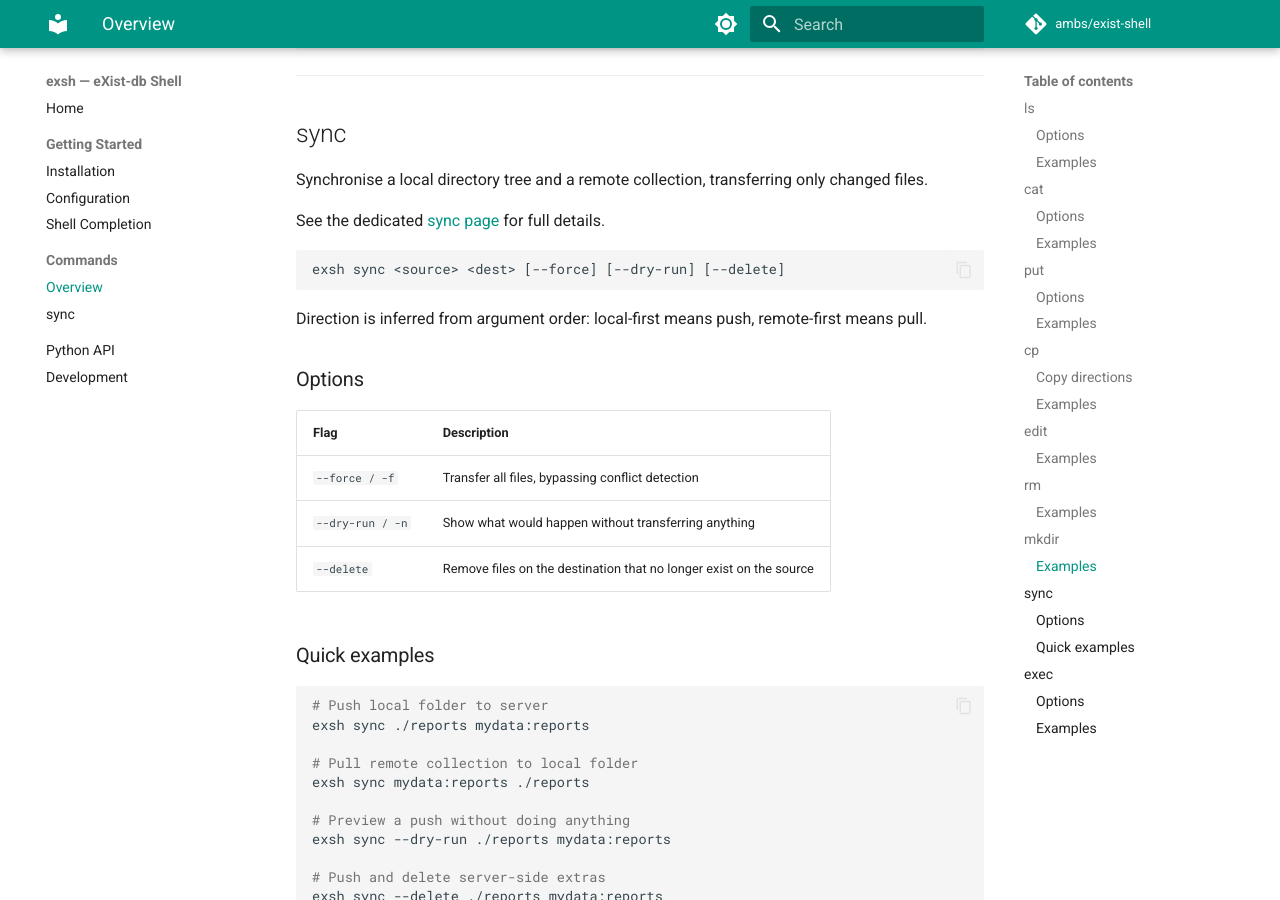
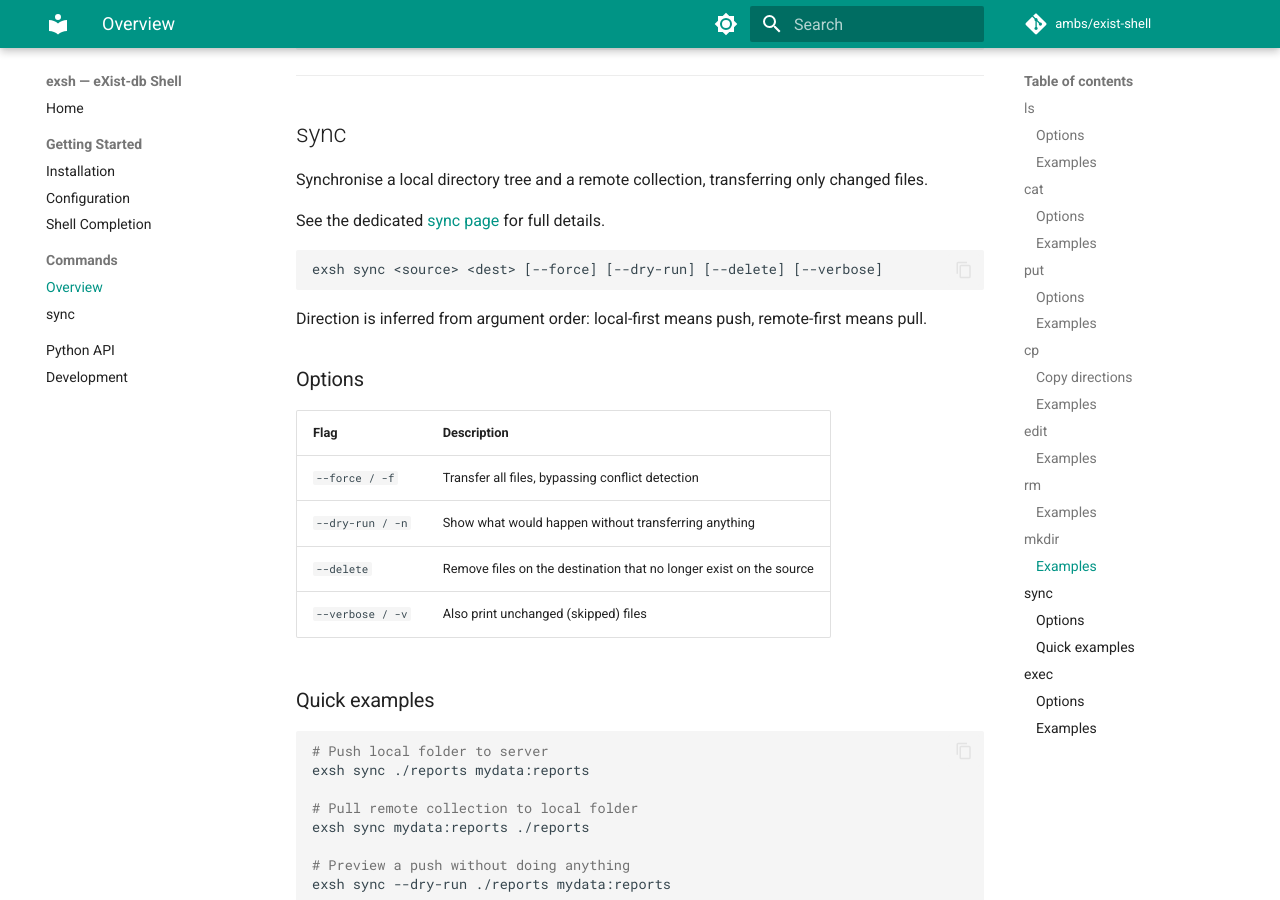
Before and after one commit to ambs/exist-shell, an MkDocs documentation site: the page built from docs/commands.md, in a window 1280 px wide and 900 px high, scrolled down 5035 px. Built offline with MkDocs 1.6.1 and Material for MkDocs 9.7.7, drawn with Linux system fonts in a browser that asks for light colours; comment, search, counter and statistics services are not loaded.

Commit message:
Update documentation to reflect current project state
- Expand CLAUDE.md architecture section with all modules and commands/ package
- Document --verbose/-v flag for sync in README, docs/commands.md, and docs/sync.md
- Clarify that unchanged files are only shown with --verbose in the output table

Co-Authored-By: Claude Sonnet 4.6 <noreply@anthropic.com>

````diff
--- a/docs/commands.md
+++ b/docs/commands.md
@@ -225,7 +225,7 @@ Synchronise a local directory tree and a remote collection, transferring only ch
 See the dedicated [sync page](sync.md) for full details.
 
 ```
-exsh sync <source> <dest> [--force] [--dry-run] [--delete]
+exsh sync <source> <dest> [--force] [--dry-run] [--delete] [--verbose]
 ```
 
 Direction is inferred from argument order: local-first means push, remote-first means pull.
@@ -237,6 +237,7 @@ Direction is inferred from argument order: local-first means push, remote-first
 | `--force / -f` | Transfer all files, bypassing conflict detection |
 | `--dry-run / -n` | Show what would happen without transferring anything |
 | `--delete` | Remove files on the destination that no longer exist on the source |
+| `--verbose / -v` | Also print unchanged (skipped) files |
 
 ### Quick examples
 
````
Also changed, not shown: CLAUDE.md (+8 -3 lines), README.md (+1 -0 lines), docs/sync.md (+3 -2 lines).
